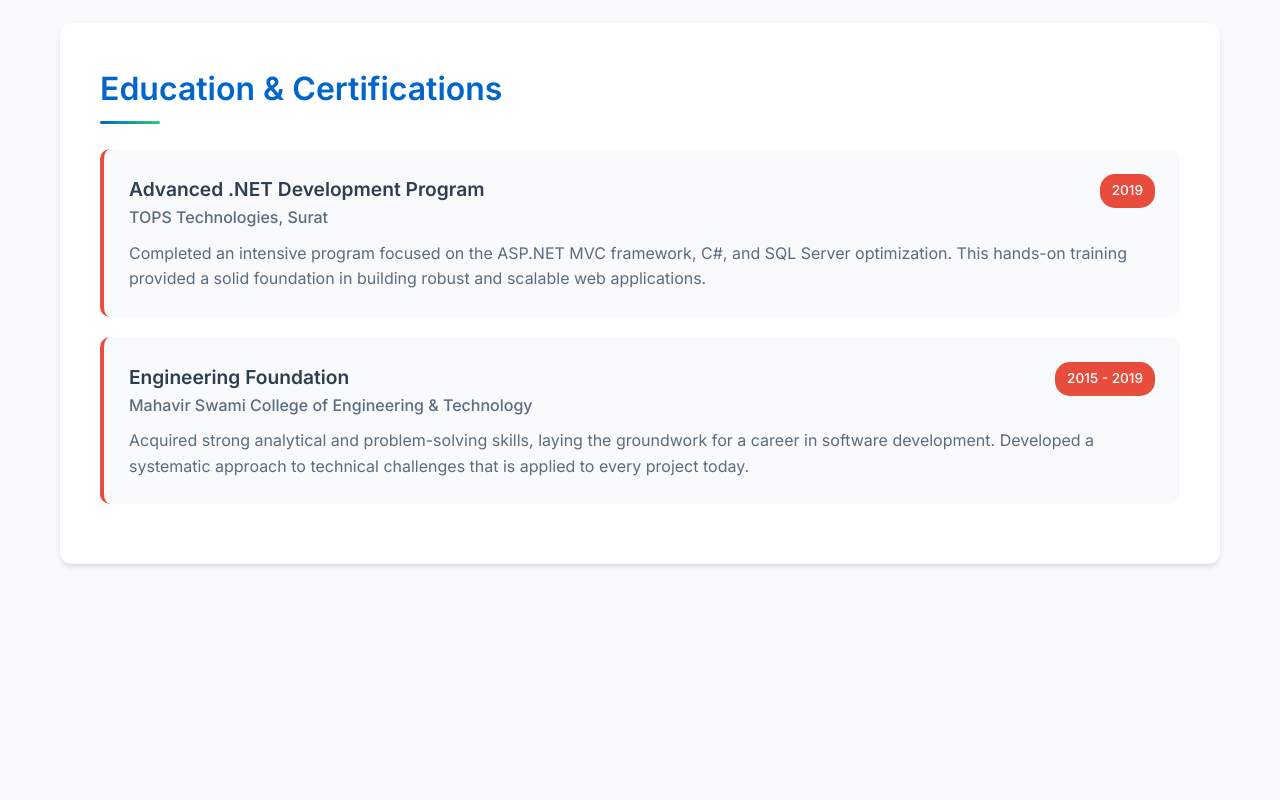
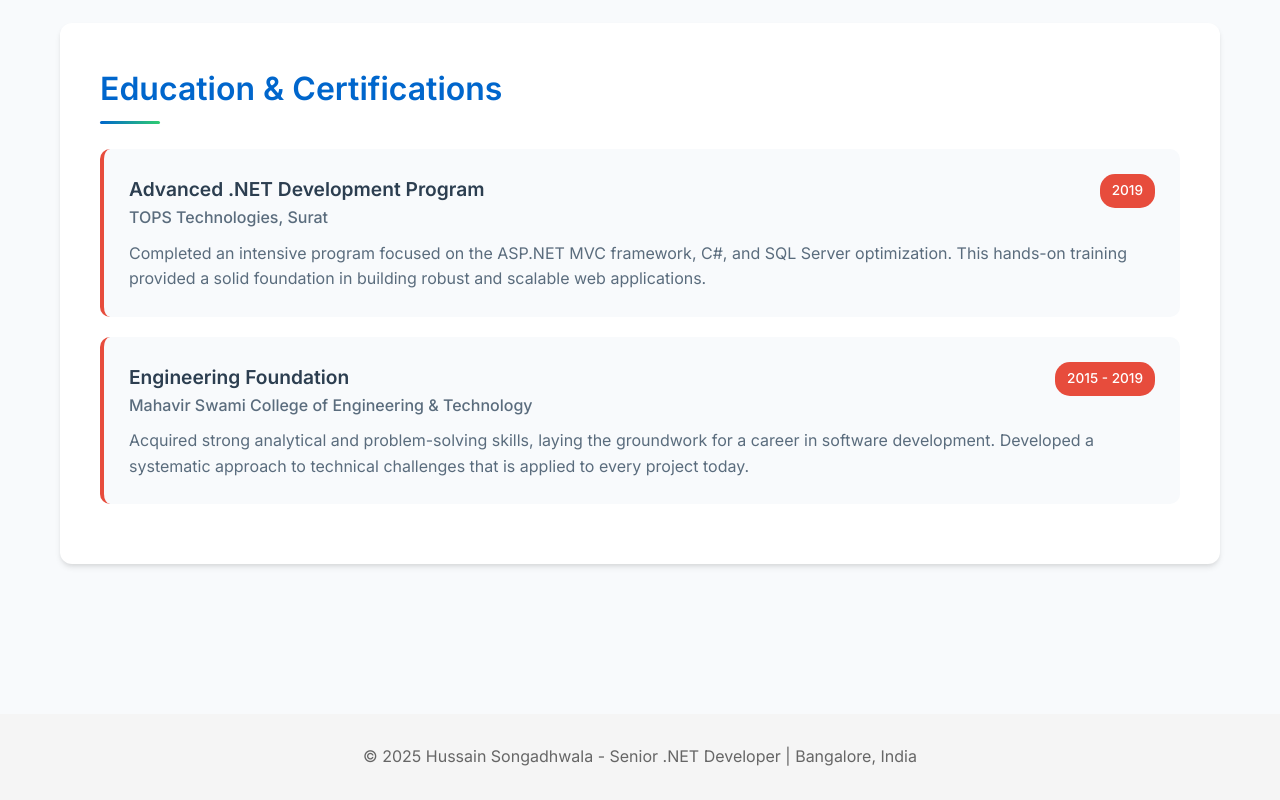
Before and after one commit to HusainSongadh/HusainSongadh.github.io, a plain HTML site: page index.html in a window 1280 px wide. Shown: the part 4140-4940 px from the top of the page. Before the commit the page ends 4794 px from the top, so only its background shows below. Drawn offline with Linux system fonts and the light colour scheme.

Commit message:
Footer Added

```diff
--- a/index.html
+++ b/index.html
@@ -318,5 +318,10 @@
             </section>
         </div>
     </main>
+    <footer class="footer">
+        <div class="container">
+            <p style="margin: 0; color: #666;">© 2025 Hussain Songadhwala - Senior .NET Developer | Bangalore, India</p>
+        </div>
+    </footer>
 </body>
 </html>
--- a/style.css
+++ b/style.css
@@ -401,6 +401,13 @@ body {
 	margin-top: 10px;
 }
 
+.footer {
+	background: #f5f5f5;
+	padding: 30px 0;
+	margin-top: 60px;
+	text-align: center;
+}
+
 /* Responsive Design */
 @media (max-width: 768px) {
 	.header h1 {
```
